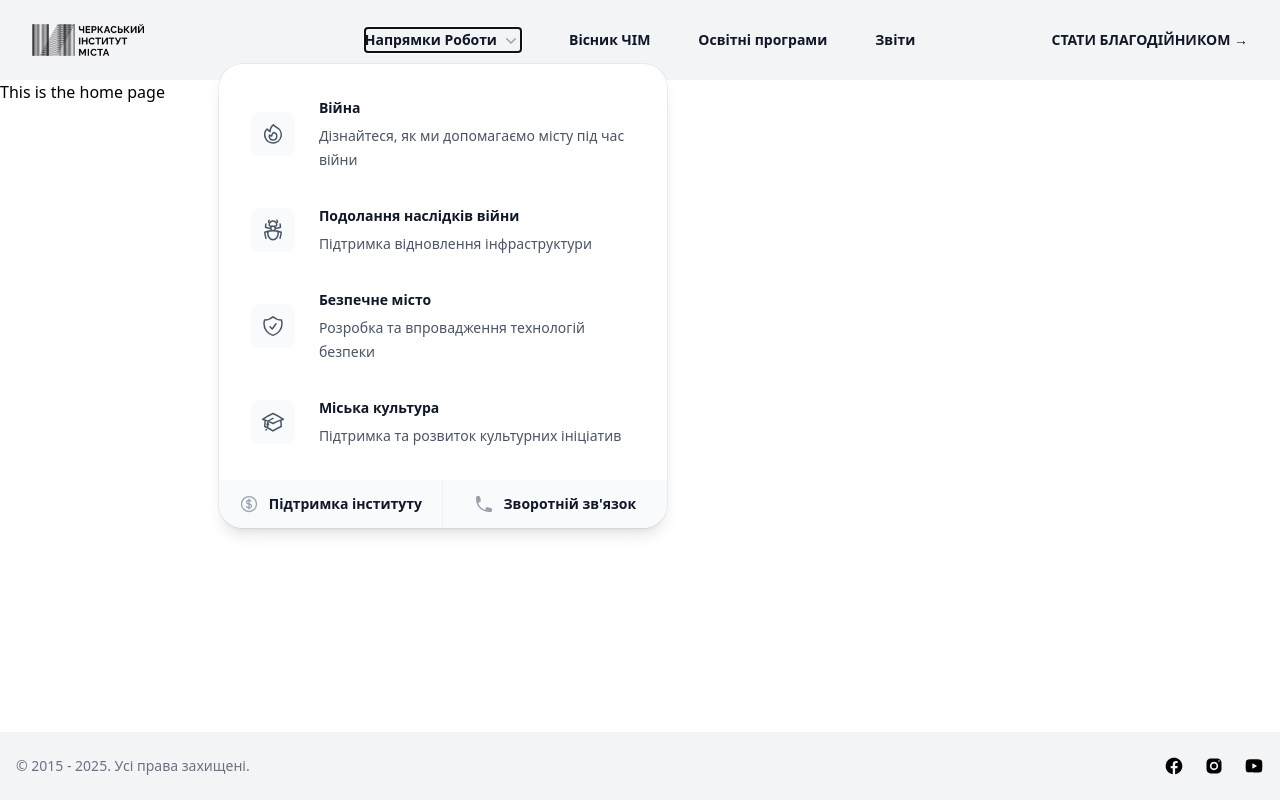
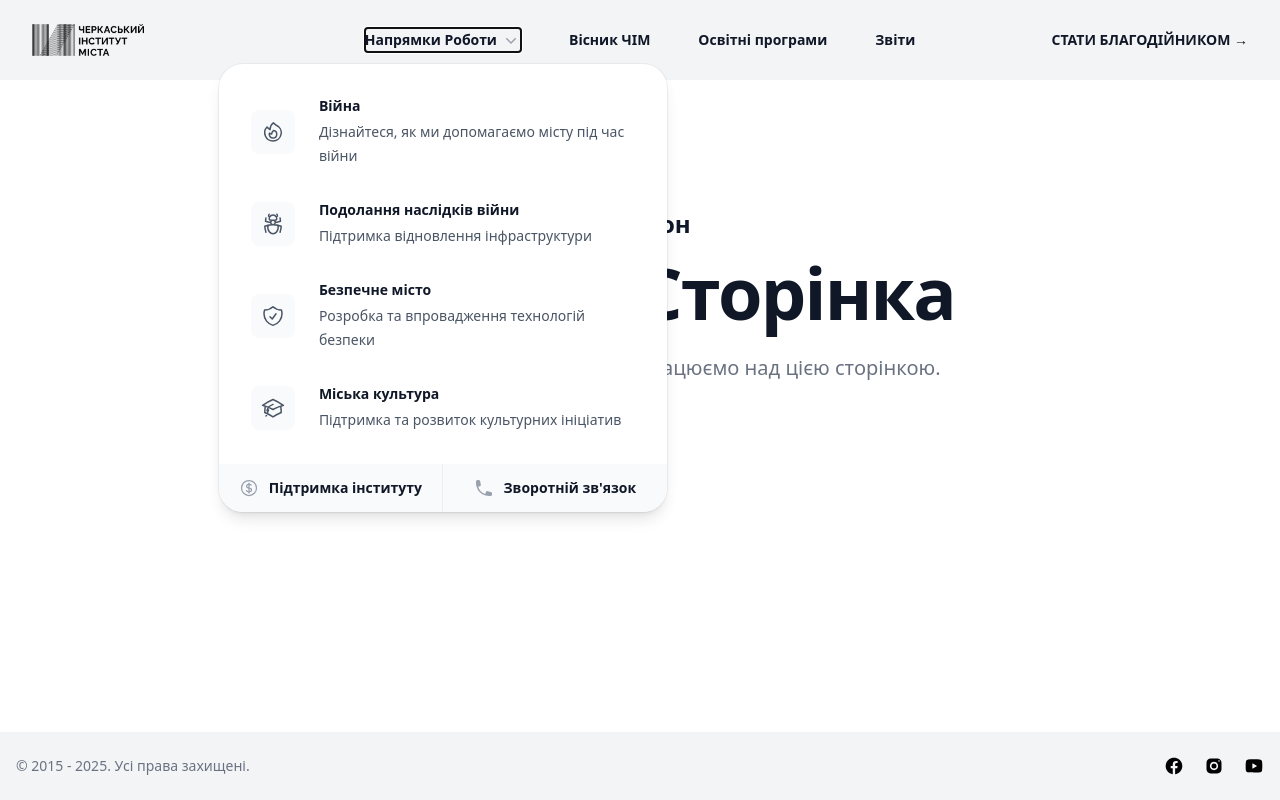
Before and after one commit to daviddubliakov/cherkasy-urban-institute, a Next.js app: page / in a window 1280 px wide. Both pictures are taken after a click on the button "Напрямки Роботи". Built offline with nearby package versions, Linux system fonts and the light colour scheme.

Commit message:
adds not found page and link component

```diff
--- /dev/null
+++ b/app/not-found.tsx
@@ -0,0 +1,27 @@
+import { Link } from '@/components/ui';
+
+import { BOOK } from '@/utils/book';
+
+export default function Custom404() {
+  return (
+    <section className='grid min-h-full place-items-center bg-white px-6 py-24 sm:py-32 lg:px-8'>
+      <div className='text-center'>
+        <p className='text-2xl font-semibold text-slate-900'>404</p>
+        <h1 className='mt-4 text-5xl font-semibold tracking-tight text-balance text-gray-900 sm:text-7xl'>
+          Сторінку не знайдено
+        </h1>
+        <p className='mt-6 text-lg font-medium text-pretty text-gray-500 sm:text-xl/8'>
+          Упс! В нас немає такої сторінки, яку ви шукаєте.
+        </p>
+        <div className='mt-10 flex items-center justify-center gap-x-6'>
+          <Link href={BOOK.home} variant='button' fontWeight='semibold'>
+            Повернутися на головну
+          </Link>
+          <Link href={BOOK.contacts} fontWeight='semibold'>
+            Контакти <span aria-hidden='true'>&rarr;</span>
+          </Link>
+        </div>
+      </div>
+    </section>
+  );
+}
--- a/app/page.tsx
+++ b/app/page.tsx
@@ -1,3 +1,15 @@
 export default function Home() {
-  return <div>This is the home page</div>;
+  return (
+    <section className='grid min-h-full place-items-center bg-white px-6 py-24 sm:py-32 lg:px-8'>
+      <div className='text-center'>
+        <p className='text-2xl font-semibold text-slate-900'>Шаблон</p>
+        <h1 className='mt-4 text-5xl font-semibold tracking-tight text-balance text-gray-900 sm:text-7xl'>
+          Головна Сторінка
+        </h1>
+        <p className='mt-6 text-lg font-medium text-pretty text-gray-500 sm:text-xl/8'>
+          Треба трохи почекати! Ми ще працюємо над цією сторінкою.
+        </p>
+      </div>
+    </section>
+  );
 }
--- a/components/footer/footer.tsx
+++ b/components/footer/footer.tsx
@@ -1,4 +1,4 @@
-import Link from 'next/link';
+import { Link } from '@/components/ui';
 
 import { SOCIALS } from './constants';
 
@@ -15,8 +15,8 @@ export const Footer = () => {
               <Link
                 key={social.id}
                 href={social.href}
+                fontWeight='semibold'
                 target='_blank'
-                className='text-gray-400 hover:text-indigo-600'
               >
                 {<social.icon />}
                 <span className='sr-only'>{social.label}</span>
--- a/components/header/header.tsx
+++ b/components/header/header.tsx
@@ -2,8 +2,8 @@
 
 import { useState } from 'react';
 import Image from 'next/image';
-import Link from 'next/link';
 
+import { Link } from '@/components/ui';
 import {
   Dialog,
   DialogPanel,
@@ -31,7 +31,7 @@ export const Header = () => {
         className='mx-auto flex max-w-7xl items-center justify-between p-6 lg:px-8'
       >
         <div className='flex lg:flex-1'>
-          <Link href={BOOK.home} className='-m-1.5 p-1.5'>
+          <Link variant='text' href={BOOK.home} className='-m-1.5 p-1.5'>
             <span className='sr-only'>Черкаський інститут міста</span>
             <Image
               src='/images/logo.png'
@@ -76,13 +76,14 @@ export const Header = () => {
                     <div className='flex size-11 flex-none items-center justify-center rounded-lg bg-gray-50 group-hover:bg-white'>
                       <item.icon
                         aria-hidden='true'
-                        className='size-6 text-gray-600 group-hover:text-indigo-600'
+                        className='size-6 text-gray-600 group-hover:slate-900'
                       />
                     </div>
                     <div className='flex-auto'>
                       <Link
                         href={item.href}
-                        className='block font-semibold text-gray-900'
+                        fontWeight='semibold'
+                        className='block'
                       >
                         {item.name}
                         <span className='absolute inset-0' />
@@ -97,7 +98,9 @@ export const Header = () => {
                   <Link
                     key={item.name}
                     href={item.href}
-                    className='flex items-center justify-center gap-x-2.5 p-3 text-sm/6 font-semibold text-gray-900 hover:bg-gray-100'
+                    fontWeight='semibold'
+                    fontSize='sm/6'
+                    className='flex items-center justify-center gap-x-2.5 p-3'
                   >
                     <item.icon
                       aria-hidden='true'
@@ -110,30 +113,22 @@ export const Header = () => {
             </PopoverPanel>
           </Popover>
 
-          <Link
-            href={BOOK.heraldChim}
-            className='text-sm/6 font-semibold text-gray-900'
-          >
+          <Link href={BOOK.heraldChim} fontSize='sm/6' fontWeight='semibold'>
             Вісник ЧІМ
           </Link>
           <Link
             href={BOOK.educationalPrograms}
-            className='text-sm/6 font-semibold text-gray-900'
+            fontSize='sm/6'
+            fontWeight='semibold'
           >
             Освітні програми
           </Link>
-          <Link
-            href={BOOK.reports}
-            className='text-sm/6 font-semibold text-gray-900'
-          >
+          <Link href={BOOK.reports} fontSize='sm/6' fontWeight='semibold'>
             Звіти
           </Link>
         </PopoverGroup>
         <div className='hidden lg:flex lg:flex-1 lg:justify-end'>
-          <Link
-            href={BOOK.charity}
-            className='text-sm/6 font-semibold text-gray-900'
-          >
+          <Link href={BOOK.charity} fontSize='sm/6' fontWeight='semibold'>
             СТАТИ БЛАГОДІЙНИКОМ <span aria-hidden='true'>&rarr;</span>
           </Link>
         </div>
@@ -192,19 +187,25 @@ export const Header = () => {
                 </Disclosure>
                 <Link
                   href={BOOK.heraldChim}
-                  className='-mx-3 block rounded-lg px-3 py-2 text-base/7 font-semibold text-gray-900 hover:bg-gray-50'
+                  fontWeight='semibold'
+                  fontSize='base/7'
+                  className='-mx-3 block rounded-lg px-3 py-2 hover:bg-gray-50'
                 >
                   Вісник ЧІМ
                 </Link>
                 <Link
                   href={BOOK.educationalPrograms}
-                  className='-mx-3 block rounded-lg px-3 py-2 text-base/7 font-semibold text-gray-900 hover:bg-gray-50'
+                  fontWeight='semibold'
+                  fontSize='base/7'
+                  className='-mx-3 block rounded-lg px-3 py-2 hover:bg-gray-50'
                 >
                   Освітні програми
                 </Link>
                 <Link
                   href={BOOK.reports}
-                  className='-mx-3 block rounded-lg px-3 py-2 text-base/7 font-semibold text-gray-900 hover:bg-gray-50'
+                  fontWeight='semibold'
+                  fontSize='base/7'
+                  className='-mx-3 block rounded-lg px-3 py-2 hover:bg-gray-50'
                 >
                   Звіти
                 </Link>
@@ -212,7 +213,9 @@ export const Header = () => {
               <div className='py-6'>
                 <Link
                   href={BOOK.charity}
-                  className='-mx-3 block rounded-lg px-3 py-2.5 text-base/7 font-semibold text-gray-900 hover:bg-gray-50'
+                  fontWeight='semibold'
+                  fontSize='base/7'
+                  className='-mx-3 block rounded-lg px-3 py-2.5 hover:bg-gray-50'
                 >
                   СТАТИ БЛАГОДІЙНИКОМ <span aria-hidden='true'>&rarr;</span>
                 </Link>
--- /dev/null
+++ b/components/ui/Link.tsx
@@ -0,0 +1,59 @@
+import cx from 'classnames';
+import NextLink, { type LinkProps as NextLinkProps } from 'next/link';
+
+type LinkVariantType = 'button' | 'text';
+type LinkColorType = 'gray-900';
+type LinkFontWeightType = 'semibold' | 'normal';
+type LinkFontSizeType = 'sm' | 'sm/6' | 'base/7';
+
+type LinkProps = NextLinkProps & {
+  children: React.ReactNode;
+  variant?: LinkVariantType;
+  fontWeight?: LinkFontWeightType;
+  fontSize?: LinkFontSizeType;
+  color?: LinkColorType;
+  className?: string;
+  target?: '_blank' | '_self' | '_parent' | '_top';
+};
+
+const linkStylesByVariant = {
+  button:
+    'rounded-md bg-slate-900 px-3.5 py-2.5 text-sm font-semibold text-white shadow-xs hover:bg-slate-900 focus-visible:outline-2 focus-visible:outline-offset-2 focus-visible:outline-slate-900',
+  text: '',
+};
+
+const linkStylesByColor = {
+  ['gray-900']: 'text-gray-900 hover:text-gray-500',
+};
+
+const linkStylesByFontWeight = {
+  ['semibold']: 'font-semibold',
+  ['normal']: 'font-normal',
+};
+
+const linkStylesByFontSize = {
+  ['sm']: 'text-sm',
+  ['sm/6']: 'text-sm/6',
+  ['base/7']: 'text-base/7',
+};
+
+export const Link = (props: LinkProps) => {
+  const {
+    variant = 'text',
+    className,
+    color = 'gray-900',
+    fontWeight = 'normal',
+    fontSize = 'sm',
+    ...rest
+  } = props;
+
+  const linkStyles = cx(
+    linkStylesByVariant[variant],
+    linkStylesByColor[color],
+    linkStylesByFontWeight[fontWeight],
+    linkStylesByFontSize[fontSize],
+    className,
+  );
+
+  return <NextLink className={linkStyles} {...rest}></NextLink>;
+};
--- /dev/null
+++ b/components/ui/index.ts
@@ -0,0 +1 @@
+export * from './Link';
--- a/package.json
+++ b/package.json
@@ -11,6 +11,7 @@
   "dependencies": {
     "@headlessui/react": "^2.2.4",
     "@heroicons/react": "^2.2.0",
+    "classnames": "^2.5.1",
     "next": "15.4.1",
     "react": "19.1.0",
     "react-dom": "19.1.0"
--- a/utils/book.ts
+++ b/utils/book.ts
@@ -8,4 +8,5 @@ export const BOOK = {
   heraldChim: '/herald-chim',
   educationalPrograms: '/educational-programs',
   reports: '/reports',
+  contacts: '/contacts',
 };
```
Also changed, not shown: 1 other file (tests, documents, lock files or other folders).
